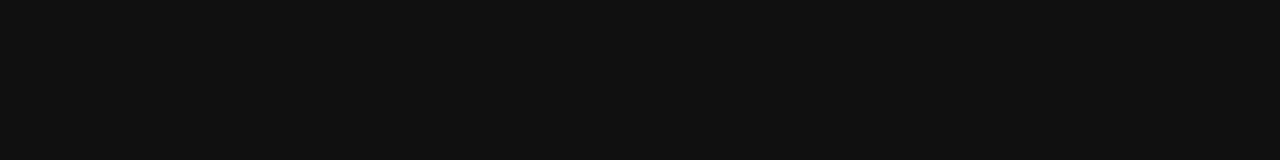
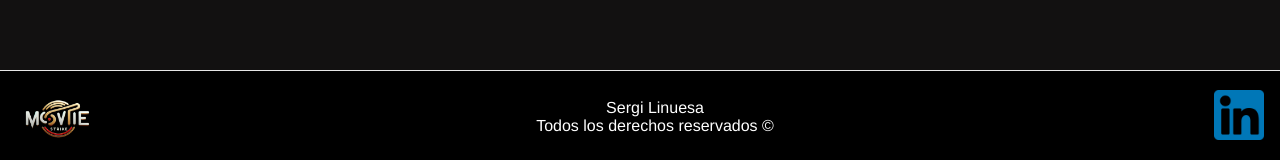
Before and after one commit to Lainumz/moviestrikeapp, a Vue app: page / in a window 1280 px wide. Shown: the part 637-797 px from the top of the page. Built offline with nearby package versions, Linux system fonts and the light colour scheme; no server answers.

Commit message:
footer añadido

```diff
--- a/src/App.vue
+++ b/src/App.vue
@@ -4,11 +4,13 @@
     <div class="content">
       <router-view />
     </div>
+    <AppFooter />
   </div>
 </template>
 
 <script setup lang="ts">
 import AppNavbar from './components/AppNavbar.vue'
+import AppFooter from './components/AppFooter.vue'
 </script>
 
 <style>
@@ -33,5 +35,6 @@
 .content {
   flex: 1;
   margin-top: 80px; /* Ajusta este valor si el navbar es más alto */
+  padding-bottom: 60px; /* Espacio para el footer */
 }
 </style>
--- /dev/null
+++ b/src/components/AppFooter.vue
@@ -0,0 +1,73 @@
+<template>
+    <footer class="footer">
+      <div class="footer-left">
+        <img src="@/assets/logo.png" alt="Logo" class="footer-logo" />
+      </div>
+      <div class="footer-center">
+        <p>Sergi Linuesa</p>
+        <p>Todos los derechos reservados ©</p>
+      </div>
+      <div class="footer-right">
+        <a href="https://www.linkedin.com/in/sergi-linuesa-2a762b155/" target="_blank">
+          <img src="@/assets/linkedin.png" alt="LinkedIn" class="footer-linkedin" />
+        </a>
+      </div>
+    </footer>
+  </template>
+
+<script>
+export default {
+  name: 'AppFooter'
+}
+</script>
+
+  <style scoped>
+  html, body {
+    height: 100%;
+    margin: 0;
+  }
+
+  body {
+    display: flex;
+    flex-direction: column;
+  }
+
+  #app {
+    flex: 1;
+    display: flex;
+    flex-direction: column;
+  }
+
+  .footer {
+    display: flex;
+    justify-content: space-between;
+    align-items: center;
+    padding: 1rem;
+    background-color: black;
+    color: white;
+    border-top: 1px solid #e7e7e7;
+    height: 60px; /* Ajusta la altura del footer según sea necesario */
+  }
+
+  .footer-left,
+  .footer-center,
+  .footer-right {
+    display: flex;
+    flex-direction: column;
+    align-items: center;
+  }
+
+  .footer-linkedin {
+    width: 50px;
+    height: auto;
+  }
+
+  .footer-center p {
+    margin: 0;
+    text-align: center;
+  }
+
+  .footer-logo {
+    width: 80px;
+  }
+  </style>
```
Also changed, not shown: src/assets/linkedin.png (added).
